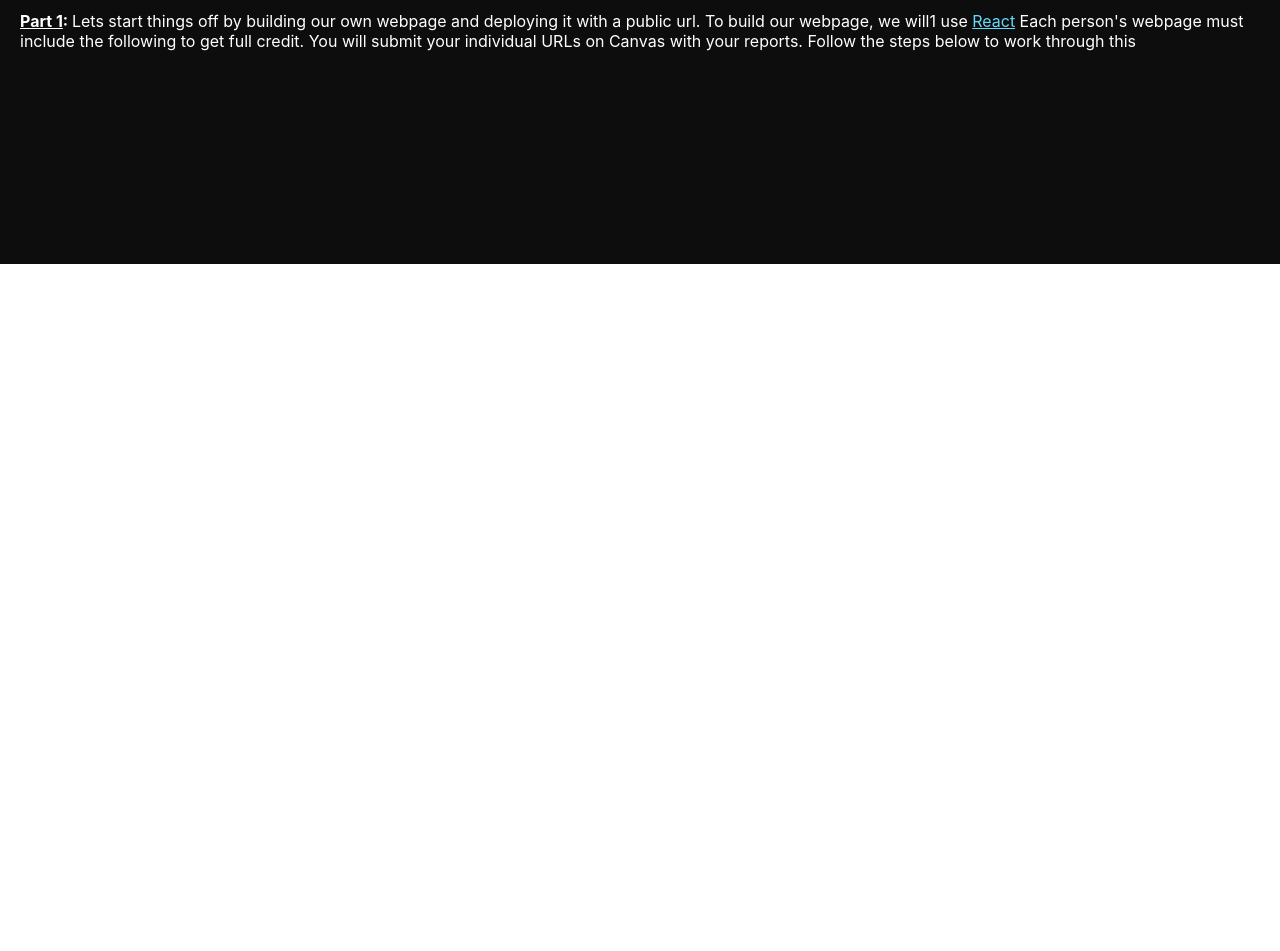
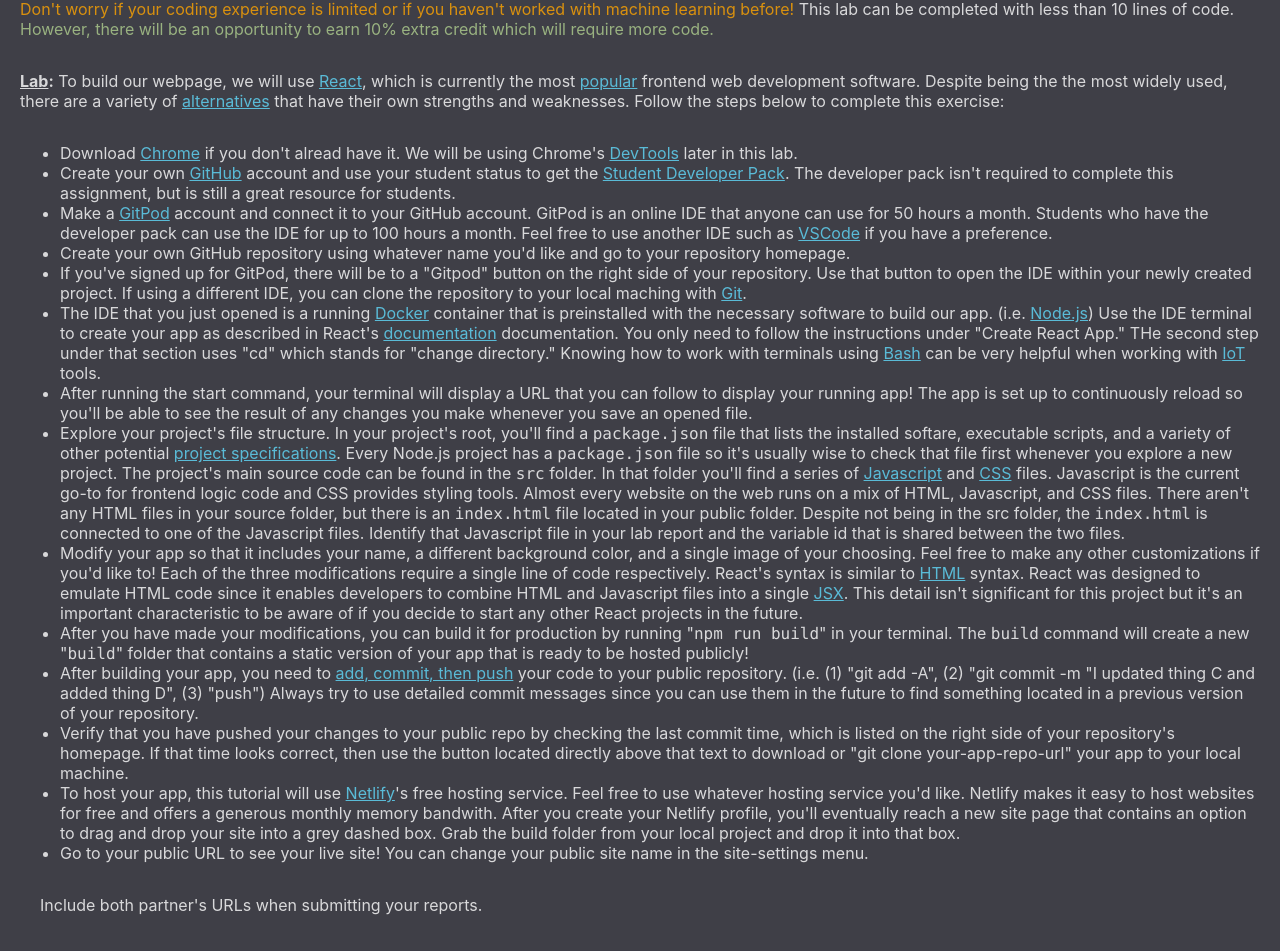
Before and after one commit to snsie/lab-8-repo, a React (Create React App) app: page / in a window 1280 px wide. Shown: the part 536-1487 px from the top of the page. Before the commit the page ends 800 px from the top, so only its background shows below. Built offline with nearby package versions, Linux system fonts and the light colour scheme.

Commit message:
Wrote the web development portion of the lab

```diff
--- a/src/App.css
+++ b/src/App.css
@@ -1,8 +1,8 @@
 .App {
   text-align: center;
-  background-color: #0d0d0d;
+  background-color: #3f3f47;
+  overflow: auto;
   color: white;
-  min-height: 100vh;
 }
 
 .App-header {
--- a/src/App.js
+++ b/src/App.js
@@ -5,12 +5,11 @@ function App() {
   return (
     <div className="App">
       <header className="App-header">
-        <h1>Lab #8 Web Development and Machine Learning</h1>
-
+        <h1>Lab #8a Intro to Web Development</h1>
         <iframe
+          title="Developer in the wild"
           style={{ marginTop: "15px" }}
-          title="Reinforcement Learning GIF"
-          src="https://giphy.com/embed/lCrU3nO2gNWIU"
+          src="https://giphy.com/embed/L8K62iTDkzGX6"
           width="440"
           height="250"
           frameBorder="0"
@@ -20,36 +19,208 @@ function App() {
         <p style={{ margin: "-1px" }}>
           <a
             style={{ fontSize: ".7em" }}
-            href="https://giphy.com/gifs/loop-robotic-lCrU3nO2gNWIU"
+            href="https://giphy.com/gifs/web-development-L8K62iTDkzGX6"
           >
             via GIPHY
           </a>
         </p>
       </header>
-      <div className="main-content">
+      <div
+        className="main-content"
+        style={{
+          opacity: 0.8
+        }}
+      >
         <p>
-          <strong>Lab Objective: </strong>Build your own website and explore
-          machine learning.
+          <strong>
+            <u>Lab Objective</u>:{" "}
+          </strong>
+          Build your own website.
         </p>
         <p>
-          <strong>Background: </strong>The availability and capability of open
-          source software has increased significantly in the past decade. The
-          goal of this lab is to get exposure to a few state of the art
-          examples. Don't worry if your coding experience is limited or if you
-          haven't worked with machine learning before! Each section has detailed
-          instructions and is designed for anyone interested in web development
-          or machine learning.
+          <b>
+            <u>Introduction</u>:{" "}
+          </b>
+          The availability of professional-grade open source software has
+          increased significantly in the past decade. The goal of the next two
+          labs is to get exposure to a few state of the art examples. The tools
+          you will be analyzing have numerous practical applications. As you
+          complete the labs, think about potential ways you could apply each
+          tool.{" "}
+          <font color="#F03F47">
+            You will be asked to provide a couple examples in your report.{" "}
+          </font>{" "}
+          <br /> <br />
+          <font color="orange">
+            {" "}
+            Don't worry if your coding experience is limited or if you haven't
+            worked with machine learning before!
+          </font>{" "}
+          This lab can be completed with less than 10 lines of code.{" "}
+          <font color="#B0CF8F">
+            However, there will be an opportunity to earn 10% extra credit which
+            will require more code.
+          </font>
         </p>
         <p>
           <strong>
-            <u>Part 1</u>:{" "}
+            <u>Lab</u>:
           </strong>{" "}
-          Lets start things off by building our own webpage and deploying it
-          with a public url. To build our webpage, we will1 use{" "}
-          <a href="https://reactjs.org/tutorial/tutorial.html">React</a> Each
-          person's webpage must include the following to get full credit. You
-          will submit your individual URLs on Canvas with your reports. Follow
-          the steps below to work through this
+          To build our webpage, we will use{" "}
+          <a href="https://reactjs.org/tutorial/tutorial.html">React</a>, which
+          is currently the most{" "}
+          <a href="https://www.npmtrends.com/@angular/core-vs-angular-vs-react-vs-vue-vs-svelte-vs-flutter">
+            popular
+          </a>{" "}
+          frontend web development software. Despite being the the most widely
+          used, there are a variety of{" "}
+          <a href="https://2019.stateofjs.com/front-end-frameworks/">
+            alternatives
+          </a>{" "}
+          that have their own strengths and weaknesses. Follow the steps below
+          to complete this exercise:
+        </p>
+        <ul>
+          <li>
+            Download <a href="https://www.google.com/chrome/">Chrome</a> if you
+            don't alread have it. We will be using Chrome's{" "}
+            <a href="https://developers.google.com/web/tools/chrome-devtools">
+              DevTools
+            </a>{" "}
+            later in this lab.
+          </li>
+          <li>
+            Create your own <a href="https://github.com/join">GitHub</a> account
+            and use your student status to get the{" "}
+            <a href="https://education.github.com/pack">
+              Student Developer Pack
+            </a>
+            . The developer pack isn't required to complete this assignment, but
+            is still a great resource for students.
+          </li>
+          <li>
+            Make a <a href="https://www.gitpod.io/">GitPod</a> account and
+            connect it to your GitHub account. GitPod is an online IDE that
+            anyone can use for 50 hours a month. Students who have the developer
+            pack can use the IDE for up to 100 hours a month. Feel free to use
+            another IDE such as{" "}
+            <a href="https://code.visualstudio.com/">VSCode</a> if you have a
+            preference.
+          </li>
+          <li>
+            Create your own GitHub repository using whatever name you'd like and
+            go to your repository homepage.
+          </li>
+          <li>
+            If you've signed up for GitPod, there will be to a "Gitpod" button
+            on the right side of your repository. Use that button to open the
+            IDE within your newly created project. If using a different IDE, you
+            can clone the repository to your local maching with{" "}
+            <a href="https://git-scm.com/book/en/v2/Getting-Started-Installing-Git">
+              Git
+            </a>
+            .
+          </li>
+          <li>
+            The IDE that you just opened is a running{" "}
+            <a href="https://www.docker.com/">Docker</a> container that is
+            preinstalled with the necessary software to build our app. (i.e.{" "}
+            <a href="https://nodejs.org/en/">Node.js</a>) Use the IDE terminal
+            to create your app as described in React's{" "}
+            <a href="https://reactjs.org/docs/create-a-new-react-app.html">
+              documentation
+            </a>{" "}
+            documentation. You only need to follow the instructions under
+            "Create React App." THe second step under that section uses "cd"
+            which stands for "change directory." Knowing how to work with
+            terminals using <a href="https://devhints.io/bash">Bash</a> can be
+            very helpful when working with{" "}
+            <a href="https://www.edureka.co/blog/iot-tutorial/">IoT</a> tools.
+          </li>
+          <li>
+            After running the start command, your terminal will display a URL
+            that you can follow to display your running app! The app is set up
+            to continuously reload so you'll be able to see the result of any
+            changes you make whenever you save an opened file.
+          </li>
+          <li>
+            Explore your project's file structure. In your project's root,
+            you'll find a <code>package.json</code> file that lists the
+            installed softare, executable scripts, and a variety of other
+            potential{" "}
+            <a href="https://docs.npmjs.com/files/package.json">
+              project specifications
+            </a>
+            . Every Node.js project has a <code>package.json</code> file so it's
+            usually wise to check that file first whenever you explore a new
+            project. The project's main source code can be found in the{" "}
+            <code>src</code> folder. In that folder you'll find a series of{" "}
+            <a href="https://htmlcheatsheet.com/js/">Javascript</a> and{" "}
+            <a href="https://htmlcheatsheet.com/css/">CSS</a> files. Javascript
+            is the current go-to for frontend logic code and CSS provides
+            styling tools. Almost every website on the web runs on a mix of
+            HTML, Javascript, and CSS files. There aren't any HTML files in your
+            source folder, but there is an <code>index.html</code> file located
+            in your public folder. Despite not being in the src folder, the{" "}
+            <code>index.html</code> is connected to one of the Javascript files.
+            Identify that Javascript file in your lab report and the variable id
+            that is shared between the two files.
+          </li>
+          <li>
+            Modify your app so that it includes your name, a different
+            background color, and a single image of your choosing. Feel free to
+            make any other customizations if you'd like to! Each of the three
+            modifications require a single line of code respectively. React's
+            syntax is similar to <a href="https://htmlcheatsheet.com/">HTML</a>{" "}
+            syntax. React was designed to emulate HTML code since it enables
+            developers to combine HTML and Javascript files into a single{" "}
+            <a href="https://reactjs.org/docs/introducing-jsx.html">JSX</a>.
+            This detail isn't significant for this project but it's an important
+            characteristic to be aware of if you decide to start any other React
+            projects in the future.
+          </li>
+          <li>
+            After you have made your modifications, you can build it for
+            production by running "<code>npm run build</code>" in your terminal.
+            The <code>build</code> command will create a new "<code>build</code>
+            " folder that contains a static version of your app that is ready to
+            be hosted publicly!
+          </li>
+          <li>
+            After building your app, you need to{" "}
+            <a href="https://rogerdudler.github.io/git-guide/">
+              add, commit, then push
+            </a>{" "}
+            your code to your public repository. (i.e. (1) "git add -A", (2)
+            "git commit -m "I updated thing C and added thing D", (3) "push")
+            Always try to use detailed commit messages since you can use them in
+            the future to find something located in a previous version of your
+            repository.
+          </li>
+          <li>
+            Verify that you have pushed your changes to your public repo by
+            checking the last commit time, which is listed on the right side of
+            your repository's homepage. If that time looks correct, then use the
+            button located directly above that text to download or "git clone
+            your-app-repo-url" your app to your local machine.
+          </li>
+          <li>
+            To host your app, this tutorial will use{" "}
+            <a href="https://www.netlify.com/">Netlify</a>'s free hosting
+            service. Feel free to use whatever hosting service you'd like.
+            Netlify makes it easy to host websites for free and offers a
+            generous monthly memory bandwith. After you create your Netlify
+            profile, you'll eventually reach a new site page that contains an
+            option to drag and drop your site into a grey dashed box. Grab the
+            build folder from your local project and drop it into that box.
+          </li>
+          <li>
+            Go to your public URL to see your live site! You can change your
+            public site name in the site-settings menu.
+          </li>
+        </ul>
+        <p style={{ paddingLeft: "20px" }}>
+          Include both partner's URLs when submitting your reports.
         </p>
       </div>
     </div>
```
Also changed, not shown: tips-to-remember.txt, 1 other file (tests, documents, lock files or other folders).
